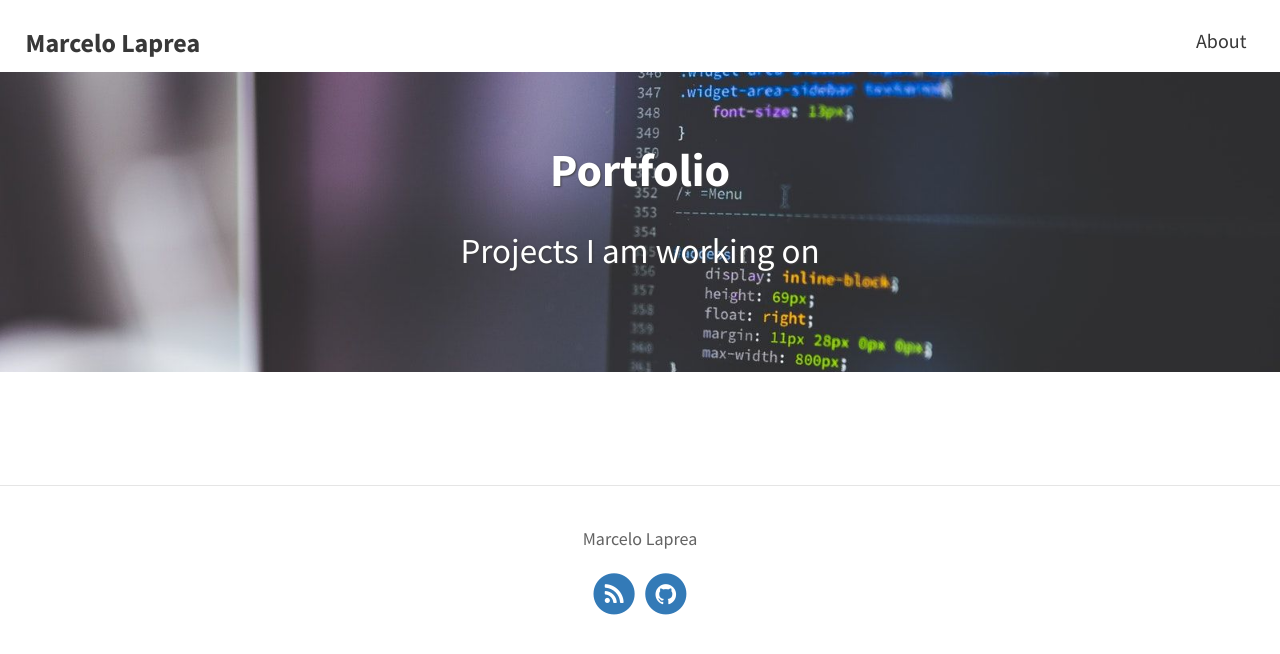
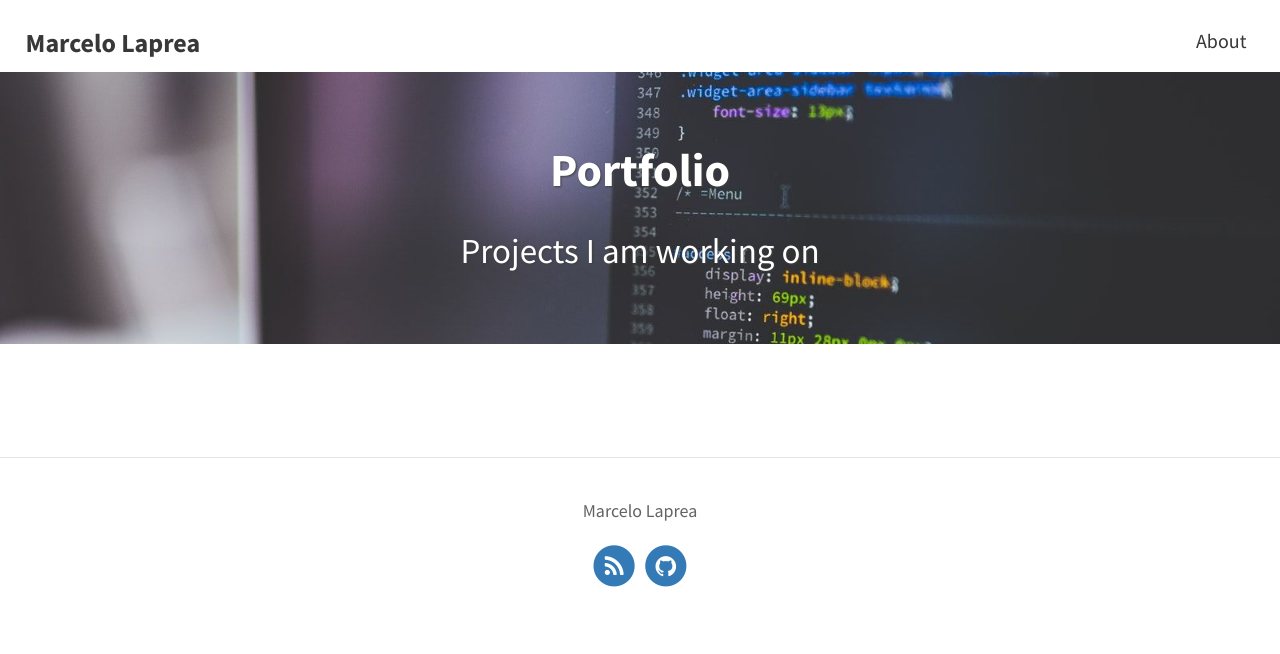
Before and after one commit to lapreamarcelo/lapreamarcelo.github.io, a Jekyll site: the page built from pages/portfolio.md, in a window 1280 px wide. Shown: the top 654 px of the page. Built offline with Jekyll 4.4.1, drawn with Linux system fonts in a browser that asks for light colours.

Commit message:
Remove height

```diff
--- a/_layouts/page.html
+++ b/_layouts/page.html
@@ -4,7 +4,7 @@ layout: default
 {% include share_thumbnail.html page=page %}
 
 <article {% if page.feature-img %}class="feature-image"{% endif %}>
-  <header id="main" style="height: 300px; background-image: url('{{ page.feature-img | relative_url }}')">
+  <header id="main" style="background-image: url('{{ page.feature-img | relative_url }}')">
     <h1 id="{{ page.title | default: "" | cgi_escape }}" class="title">
         {{ page.title }}
     </h1>
```
